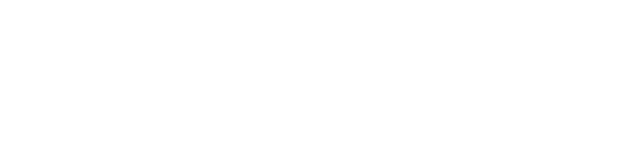
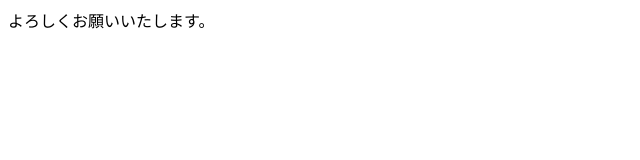
Before and after one commit to yhotta240/test-html, a plain HTML site: page index.html in a window 1280 px wide. Shown: the whole page, without its empty margins (0-640 px from the left). Drawn offline with Linux system fonts and the light colour scheme.

Commit message:
編集しました close #!

```diff
--- a/index.html
+++ b/index.html
@@ -3,9 +3,9 @@
 <head>
     <meta charset="UTF-8">
     <meta name="viewport" content="width=device-width, initial-scale=1.0">
-    <title>Document</title>
+    <title>Document test homepage</title>
 </head>
 <body>
-
+    よろしくお願いいたします。
 </body>
 </html>
```
